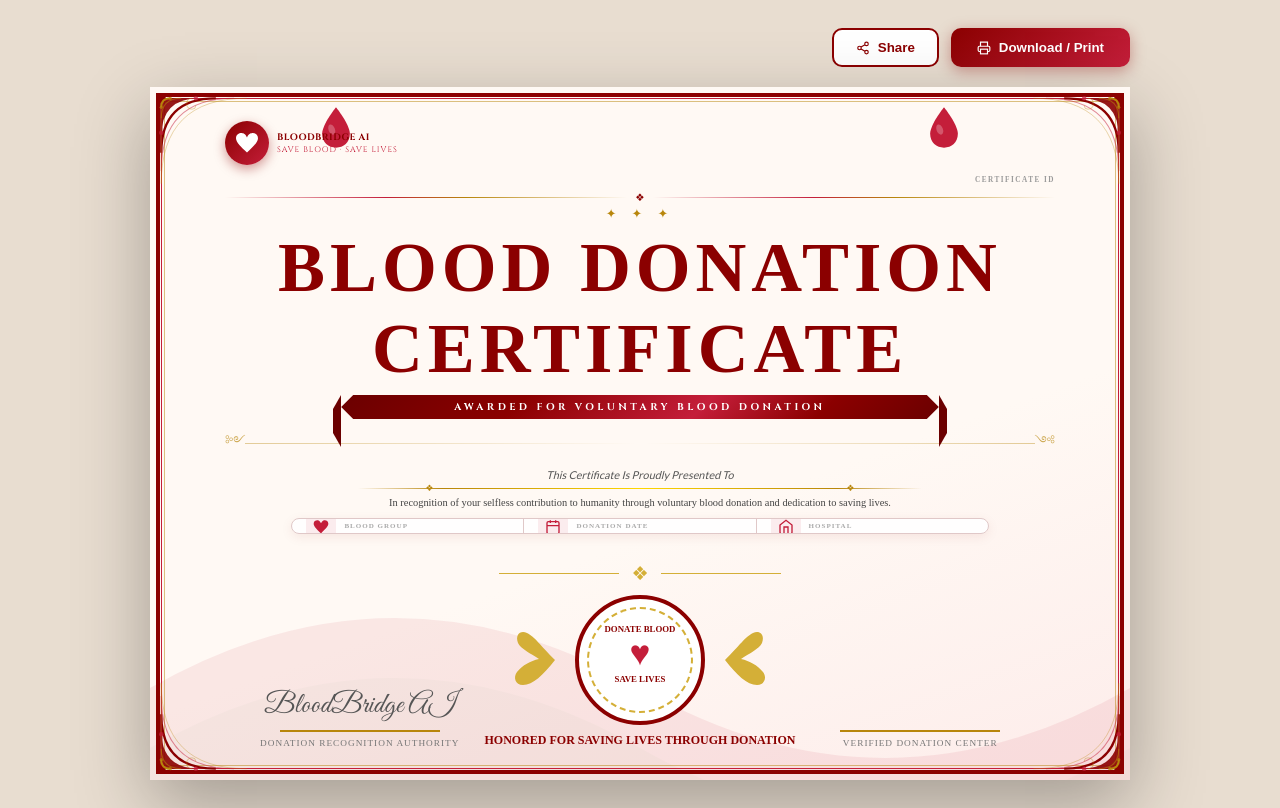
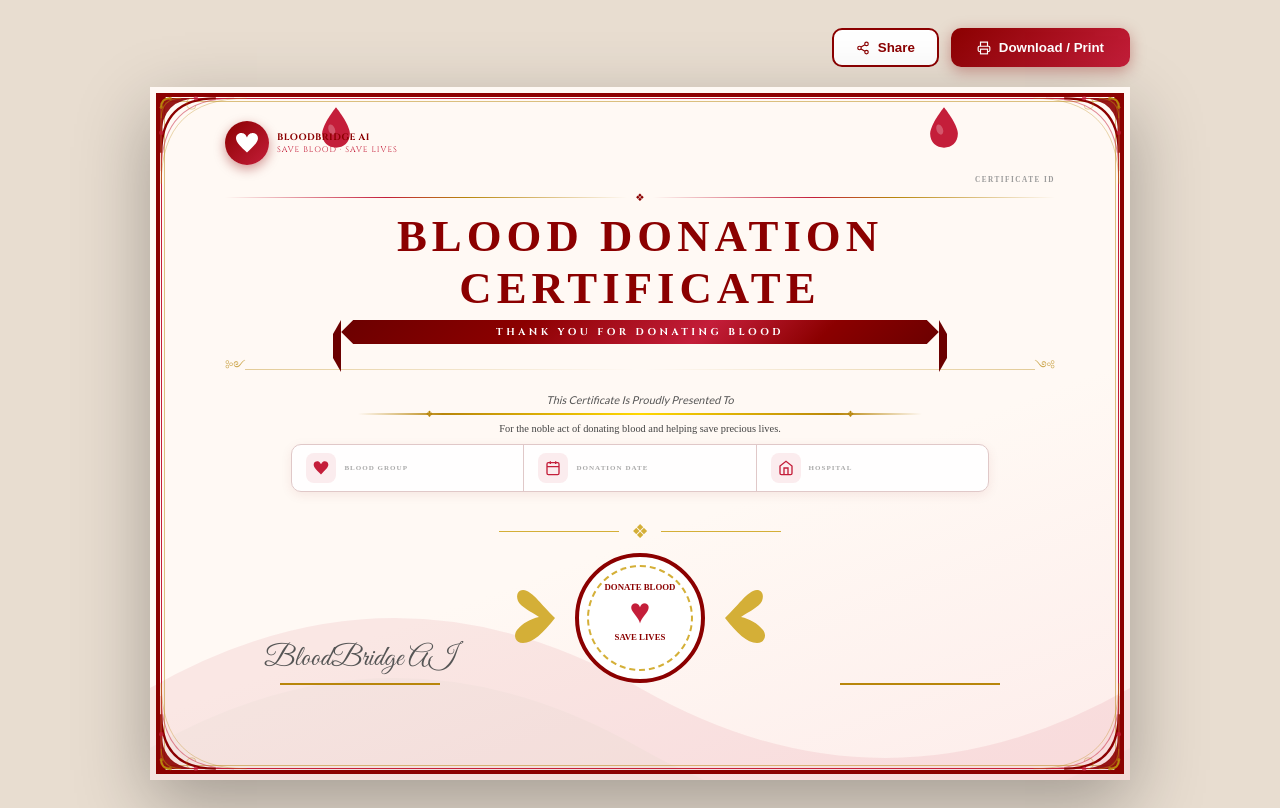
Before and after one commit to Sohail123-spec/bloodbridge-ai, a Flask app: template templates/certificate.html in a window 1280 px wide. Run offline with Flask 3, Linux system fonts and the light colour scheme; the template is opened without the code that fills it, so the values that code supplies are empty; some libraries are stand-ins or nearby versions.

Commit message:
Certificate Updated

```diff
--- a/templates/certificate.html
+++ b/templates/certificate.html
@@ -77,7 +77,7 @@ body{background:#e8ddd0;min-height:100vh;display:flex;flex-direction:column;alig
 /* TITLE */
 .cert-title{
   font-family:'Cinzel',serif;
-  font-size:clamp(2.2rem,6vw,4.4rem);
+  font-size:clamp(1.8rem,3.8vw,2.8rem);
   font-weight:900;color:#8B0000;
   text-align:center;letter-spacing:5px;
   line-height:1.15;margin:1px 0;
@@ -109,7 +109,7 @@ body{background:#e8ddd0;min-height:100vh;display:flex;flex-direction:column;alig
 /* NAME */
 .donor-name{
   font-family:'Great Vibes',cursive;
-  font-size:clamp(3.2rem,9vw,6.4rem);
+  font-size:clamp(2.6rem,5vw,4.2rem);
   color:#8B0000;line-height:1;
   text-shadow:1px 2px 6px rgba(139,0,0,.2);
   margin:2px 0;
@@ -273,11 +273,11 @@ body,.cert-title,.subtitle,.recognition-text{font-family:'Times New Roman',serif
     <div class="divider"><div class="div-line"></div><div class="div-gem">❖</div><div class="div-line"></div></div>
 
     <!-- TITLE -->
-    <div style="color:#B8860B;font-size:.8rem;letter-spacing:6px;margin-bottom:4px;">✦ ✦ ✦</div>
+    <div style="color:#B8860B;font-size:.8rem;letter-spacing:6px;margin-bottom:4px;"></div>
     <div class="cert-title">Blood Donation<br>Certificate</div>
 
     <!-- RIBBON -->
-    <div class="ribbon-outer"><div class="ribbon-body">Awarded For Voluntary Blood Donation</div></div>
+    <div class="ribbon-outer"><div class="ribbon-body">Thank You For Donating Blood</div></div>
 
     <!-- SCROLL SIDE DECORATORS -->
     <div class="side-deco">
@@ -298,7 +298,7 @@ body,.cert-title,.subtitle,.recognition-text{font-family:'Times New Roman',serif
     <div class="gold-line"></div>
 
     <!-- NOBLE TEXT -->
-    <div class="noble-text">In recognition of your selfless contribution to humanity through voluntary blood donation and dedication to saving lives.</div>
+    <div class="noble-text">For the noble act of donating blood and helping save precious lives.</div>
 
     <!-- INFO ROW -->
     <div class="info-row">
@@ -335,7 +335,7 @@ body,.cert-title,.subtitle,.recognition-text{font-family:'Times New Roman',serif
     </div>
     <div style="width:160px;height:2px;background:#B8860B;margin:6px auto;"></div>
     <div style="font-size:.58rem;letter-spacing:1px;color:#777;text-transform:uppercase;">
-        Donation Recognition Authority
+
     </div>
 </div>
 
@@ -363,7 +363,7 @@ body,.cert-title,.subtitle,.recognition-text{font-family:'Times New Roman',serif
     </div>
 
     <div style="margin-top:8px;font-size:.75rem;font-weight:700;color:#8B0000;">
-        HONORED FOR SAVING LIVES THROUGH DONATION
+
     </div>
 
 </div>
@@ -374,7 +374,7 @@ body,.cert-title,.subtitle,.recognition-text{font-family:'Times New Roman',serif
     </div>
     <div style="width:160px;height:2px;background:#B8860B;margin:6px auto;"></div>
     <div style="font-size:.58rem;letter-spacing:1px;color:#777;text-transform:uppercase;">
-        Verified Donation Center
+
     </div>
 </div>
 
```
